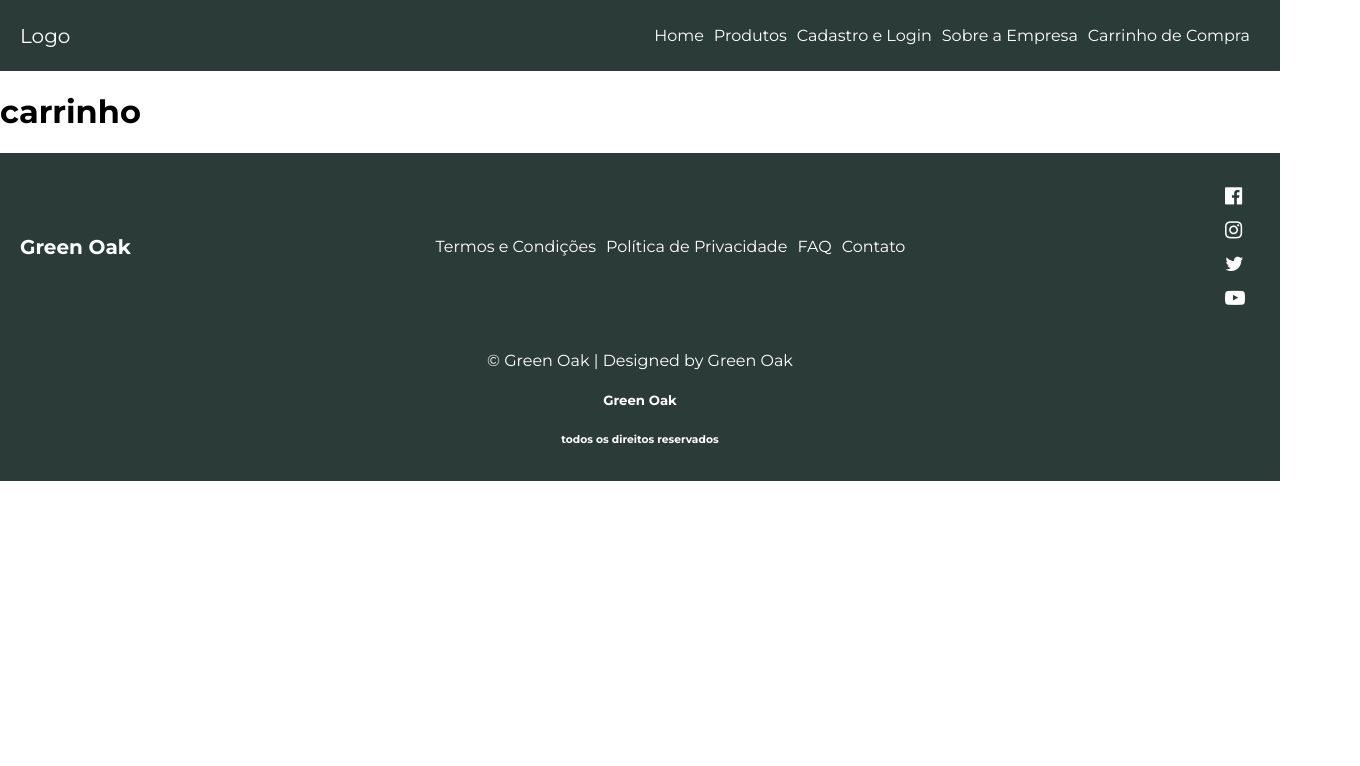
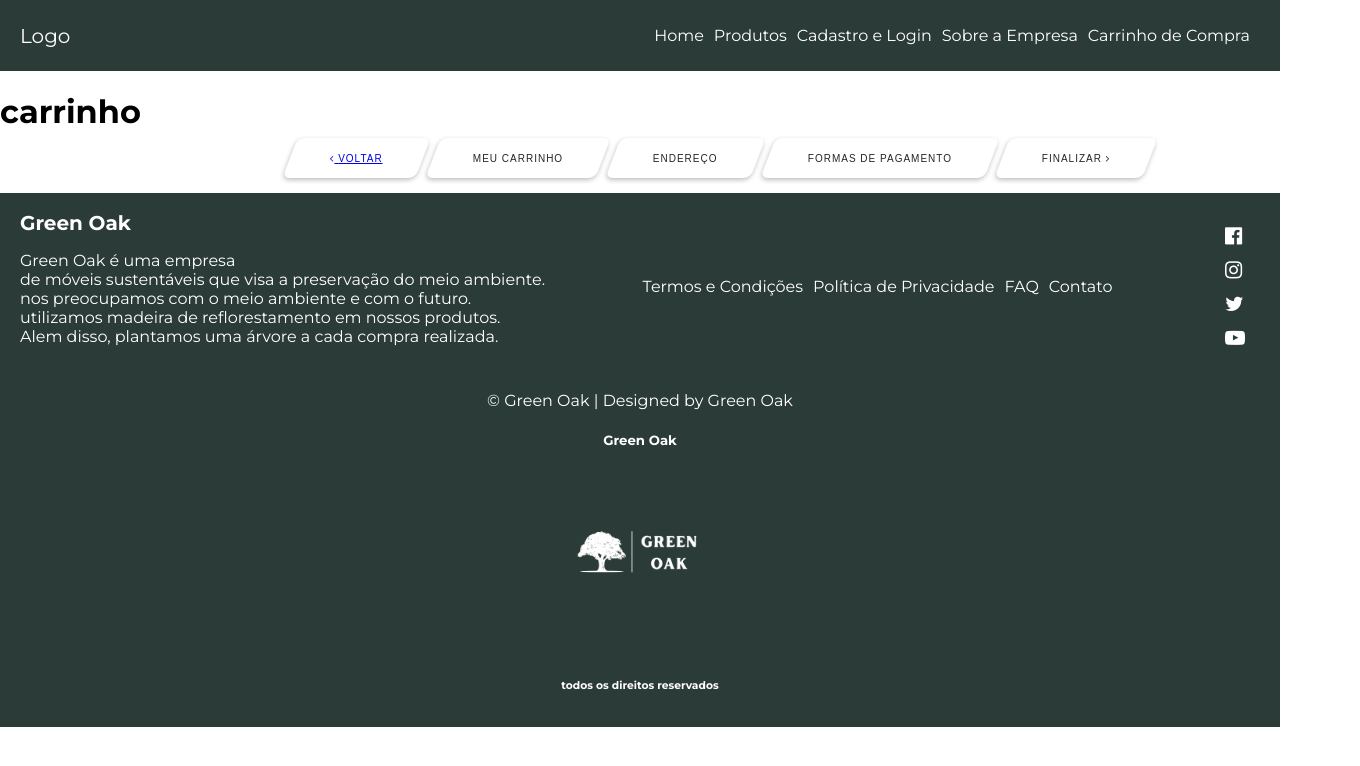
Before and after one commit to Devs-Proz/Projeto-Integrador-Proz-Green-Oak, a plain HTML site: page carrinho.html in a window 1280 px wide. Shown: the whole page, 1360 px wide, since content can reach past the window. Drawn offline with Linux system fonts and the light colour scheme.

Commit message:
add breadcrumb page-shop-cart

```diff
--- a/carrinho.html
+++ b/carrinho.html
@@ -15,6 +15,41 @@
 <body onload="loadCommonElements()">
     <div id="navbar-container"></div>
     <h1>carrinho</h1>
+    <div class="container-bar">
+        <ul class="breadcrumb">
+        <li class="breadcrumb__item breadcrumb__item-firstChild">
+        <span class="breadcrumb__inner">
+            <a href="../main.html" class="breadcrumb__title">
+                <i class="fa fa-angle-left"></i>
+                <span class="breadcrumb__title">Voltar</span>
+
+        </a>
+        </li>
+        <li class="breadcrumb__item">
+        <span class="breadcrumb__inner">
+        <span class="breadcrumb__title">Meu Carrinho</span>
+        </span>
+        </li>
+        <li class="breadcrumb__item">
+        <span class="breadcrumb__inner">
+        <span class="breadcrumb__title">Endereço</span>
+        </span>
+        </li>
+        <li class="breadcrumb__item breadcrumb__item-lastChild">
+        <span class="breadcrumb__inner">
+        <span class="breadcrumb__title">Formas de Pagamento</span>
+        </span>
+        </li>
+        <li class="breadcrumb__item breadcrumb__item-lastChild">
+        <span class="breadcrumb__inner">
+        <span class="breadcrumb__title">Finalizar
+            <i class="fa fa-angle-right"></i>
+
+        </span>
+        </span>
+        </li>
+        </ul>
+        </div>
     <div id="footer-container"></div>
 </body>
 </html>
--- a/css-global/main.css
+++ b/css-global/main.css
@@ -158,6 +158,12 @@
   color: var(--white);
 }
 
+.text-left {
+
+  width: 40%;
+  justify-content: center;
+}
+
 /* Estilos responsivos para o footer */
 @media screen and (max-width: 768px) {
   .footer-content {
@@ -179,3 +185,95 @@
   flex: 1;
   margin-right: 20px;
 }
+
+/* carrinho de compras */
+
+.container-bar {
+  display: flex;
+  flex-direction: column;
+  height: 100%;
+  width: 100%;
+  min-width: 480px;
+  padding: 0 40px;
+  }
+
+  .breadcrumb {
+  display: flex;
+  border-radius: 10px;
+  margin: auto;
+  text-align: center;
+  top: 50%;
+  width: 100%;
+  height: 40px;
+  transform: translateY(-50%);
+  z-index: 1;
+  justify-content: center;
+  }
+
+
+  .breadcrumb__item {
+  height: 100%;
+  background-color: white;
+  color: #252525;
+  font-family: 'Oswald', sans-serif;
+  border-radius: 7px;
+  letter-spacing: 1px;
+  transition: all 0.3s ease;
+  text-transform: uppercase;
+  position: relative;
+  display: inline-flex;
+  justify-content: center;
+  align-items: center;
+  font-size: 16px;
+  transform: skew(-21deg);
+  box-shadow: 0 2px 5px rgba(0,0,0,0.26);
+  margin: 5px;
+  padding: 0 40px;
+  cursor: pointer;
+  }
+
+
+  .breadcrumb__item:hover {
+  background-color: #646867ff;
+  color: white;
+  }
+
+
+  .breadcrumb__inner {
+  display: flex;
+  flex-direction: column;
+  margin: auto;
+  z-index: 2;
+  transform: skew(21deg);
+  }
+
+  .breadcrumb__title {
+  font-size: 10px;
+  text-overflow: ellipsis;
+  overflow: hidden;
+  white-space: nowrap;
+  }
+
+
+  @media all and (max-width: 1000px) {
+  .breadcrumb {
+  height: 35px;
+  }
+
+  .breadcrumb__title{
+  font-size: 11px;
+  }
+  .breadcrumb__item {
+  padding: 0 30px;
+  }
+  }
+
+  @media all and (max-width: 710px) {
+  .breadcrumb {
+  height: 20px;
+  }
+  .breadcrumb__item {
+  padding: 0 20px;
+  }
+
+  }
--- a/footer.html
+++ b/footer.html
@@ -3,6 +3,17 @@
     <div class="footer-content">
       <div class="footer-logo">
         <a href="#" class="logo">Green Oak</a>
+        <p>Green Oak é uma empresa
+          <br>de móveis sustentáveis que visa a preservação do meio ambiente.
+          <br>
+           nos preocupamos com o meio ambiente
+           e com o futuro.
+           <br>utilizamos
+           madeira de reflorestamento em nossos produtos.
+           <br>Alem disso, plantamos uma árvore a cada
+           compra realizada.
+        </p>
+
         </div>
         <ul class="footer-links">
           <li><a href="#">Termos e Condições</a></li>
@@ -20,6 +31,7 @@
     <div class="footer-bottom">
       &copy; Green Oak | Designed by Green Oak
       <h5>Green Oak</h5>
+      <img src="../imagens/logo.png" alt="logo" class="footer-logo" width="320px">
       <h6>todos os direitos reservados</h6>
     </div>
   </footer>
```
Also changed, not shown: imagens/logo.png (renamed from imagens/Green Retro Vintage Oak Tree Logo (Capa para Facebook).png). Lines whose indentation alone changed are shown as unchanged.
